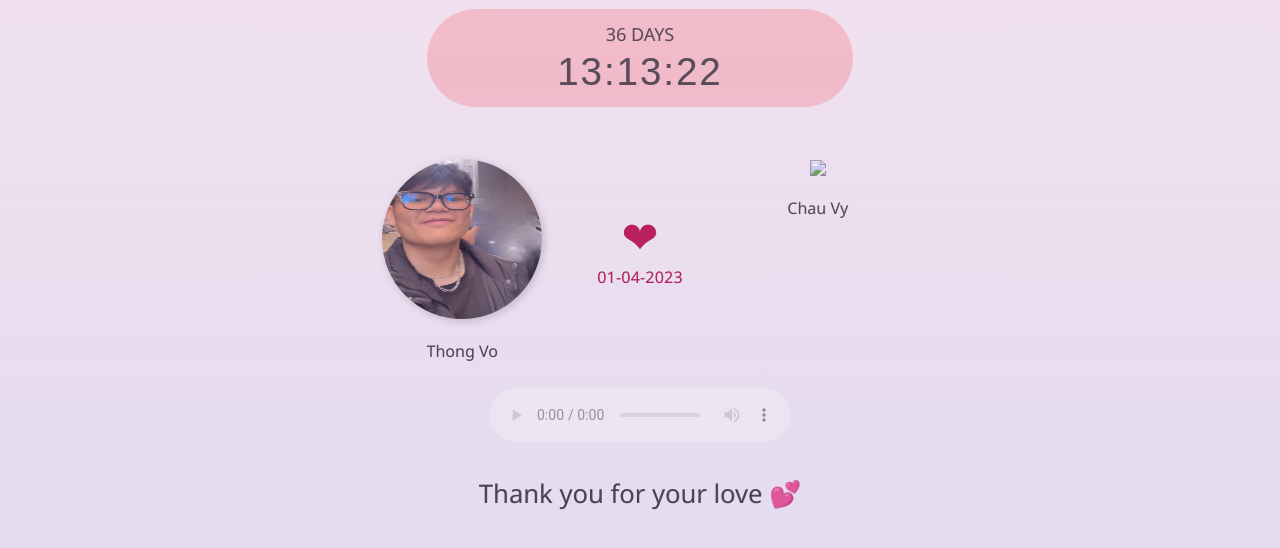
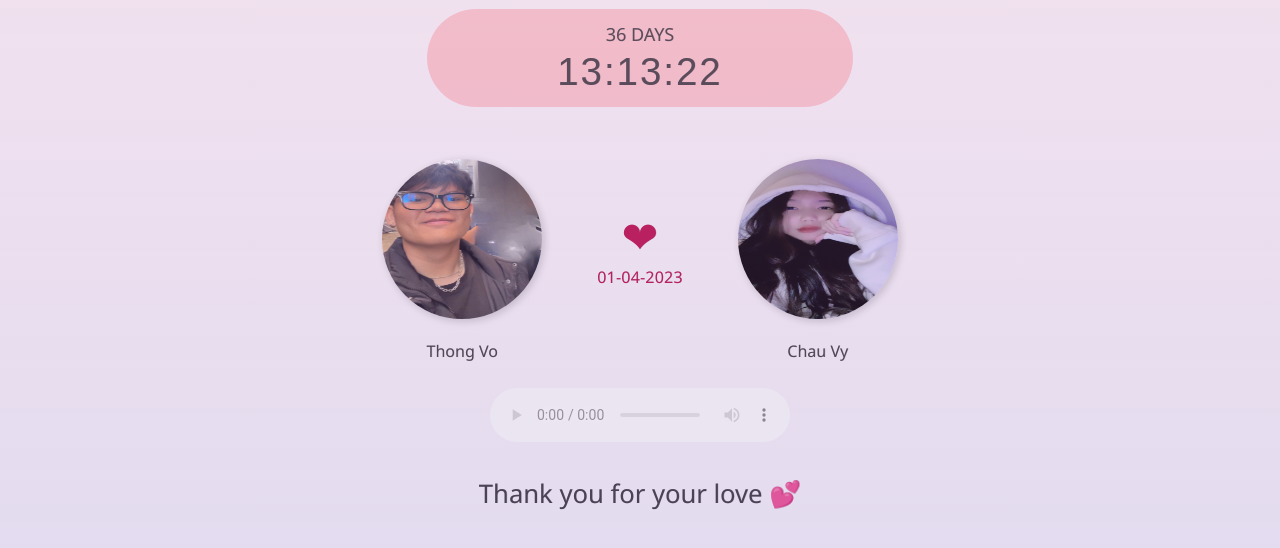
Before and after one commit to ThongVo01/-ghjfikgonf, a plain HTML site: page count/index.html in a window 1280 px wide. Shown: the part 144-692 px from the top of the page. Drawn offline with Linux system fonts and the light colour scheme.

Commit message:
Update index.html

```diff
--- a/count/index.html
+++ b/count/index.html
@@ -28,7 +28,7 @@
                         ❤<anni>...</anni>
                   </div>
                   <div class="two">
-                        <img src="img/2B26AC5F-8726-4B4D-A81C-55165316072A.JPG class="avt">
+                        <img src="img/a2badb49-7fc7-4ccf-93a8-6919861d60ff.jpg" class="avt">
                         <p>Chau Vy</p>
                   </div>
             </div>
```
